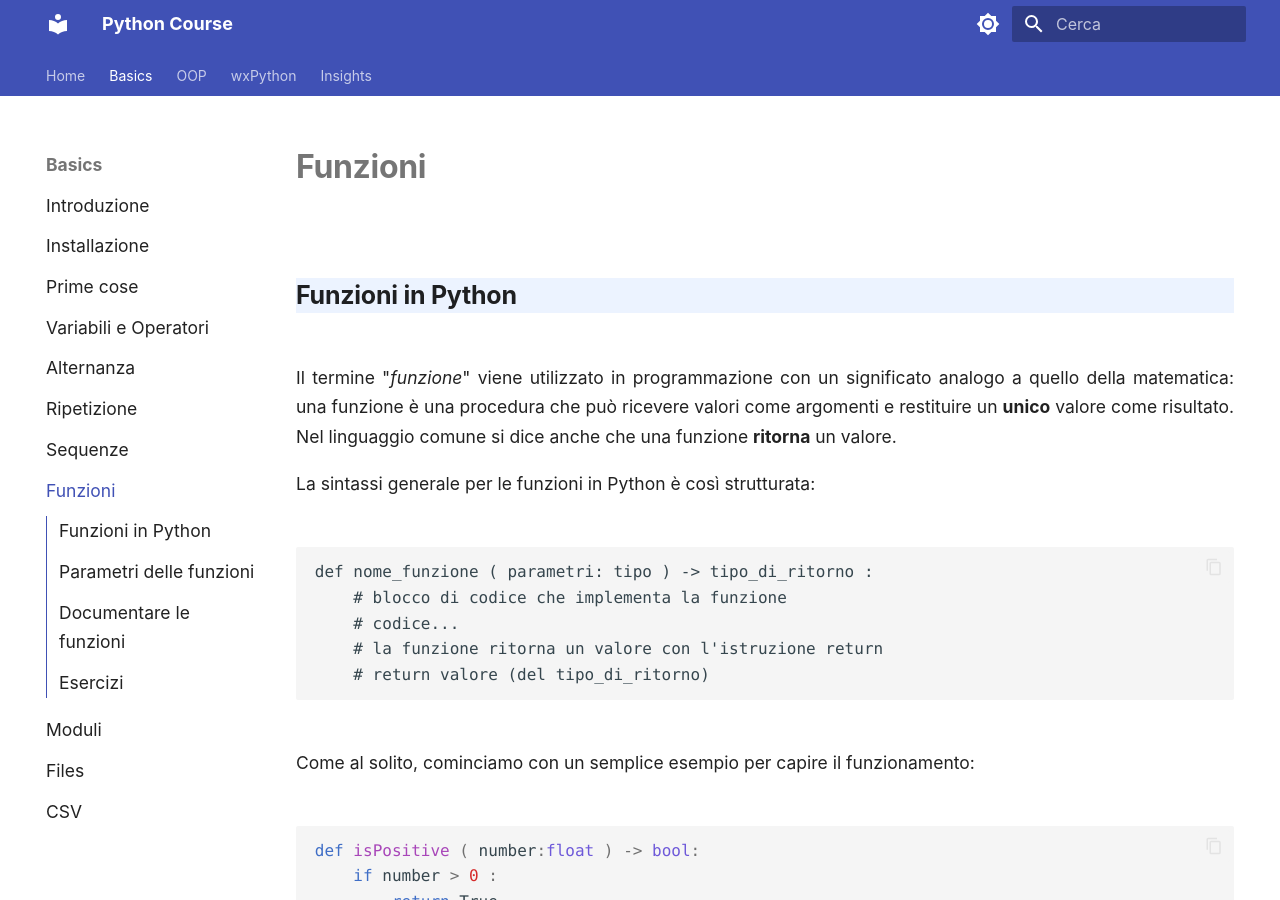
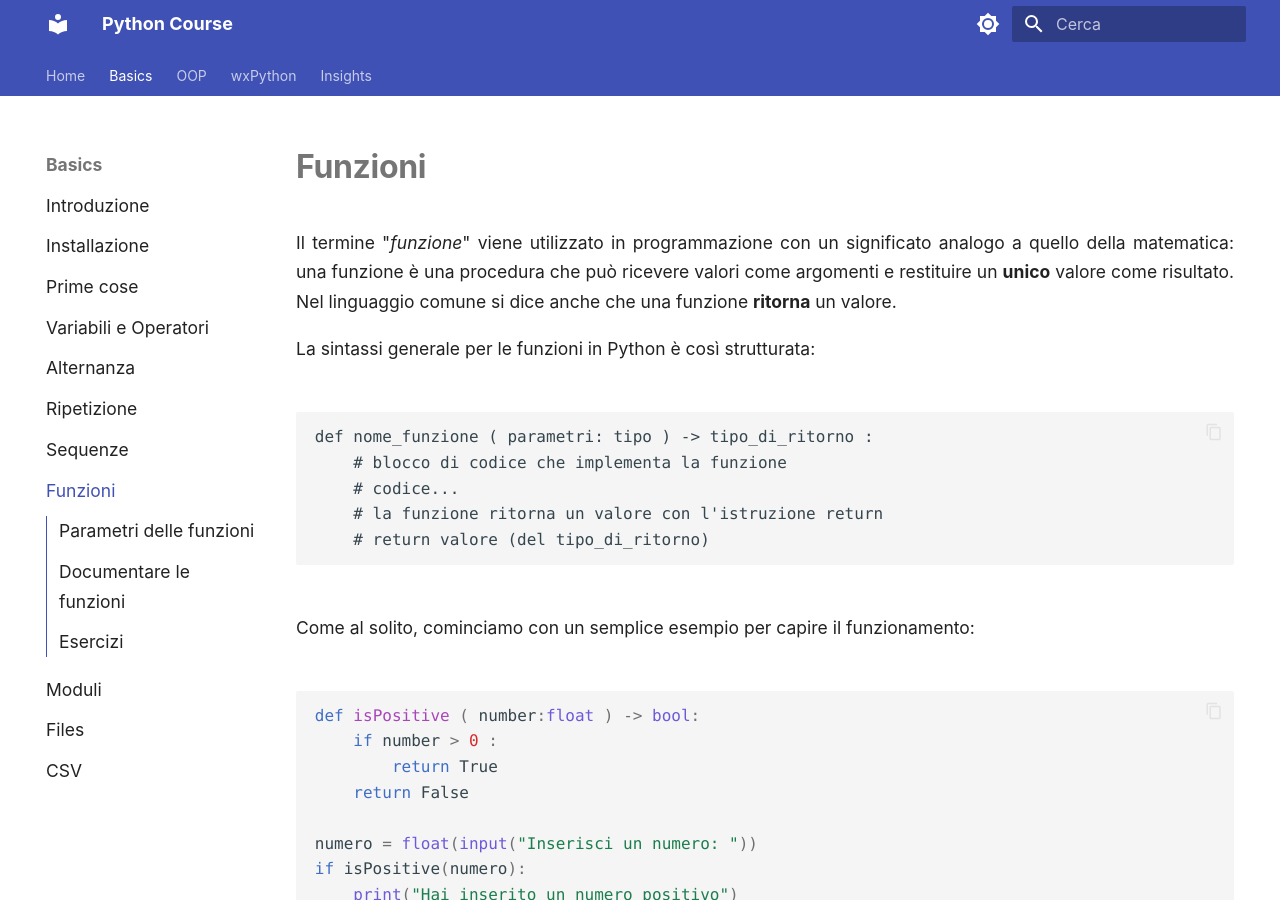
Before and after one commit to adjamhub/pyhandouts, an MkDocs documentation site: the page built from docs/basics/105_funz.md, in a window 1280 px wide and 900 px high. Built offline with MkDocs 1.6.1 and Material for MkDocs 9.7.7, drawn with Linux system fonts in a browser that asks for light colours.

Commit message:
Update 105_funz.md

```diff
--- a/docs/basics/105_funz.md
+++ b/docs/basics/105_funz.md
@@ -1,9 +1,5 @@
 # Funzioni
 
-
-<!-- ############################################################################################ -->
-
-## Funzioni in Python
 
 Il termine "*funzione*" viene utilizzato in programmazione con un significato analogo a quello della matematica:
 una funzione è una procedura che può ricevere valori come argomenti e restituire un **unico** valore come risultato.
```
